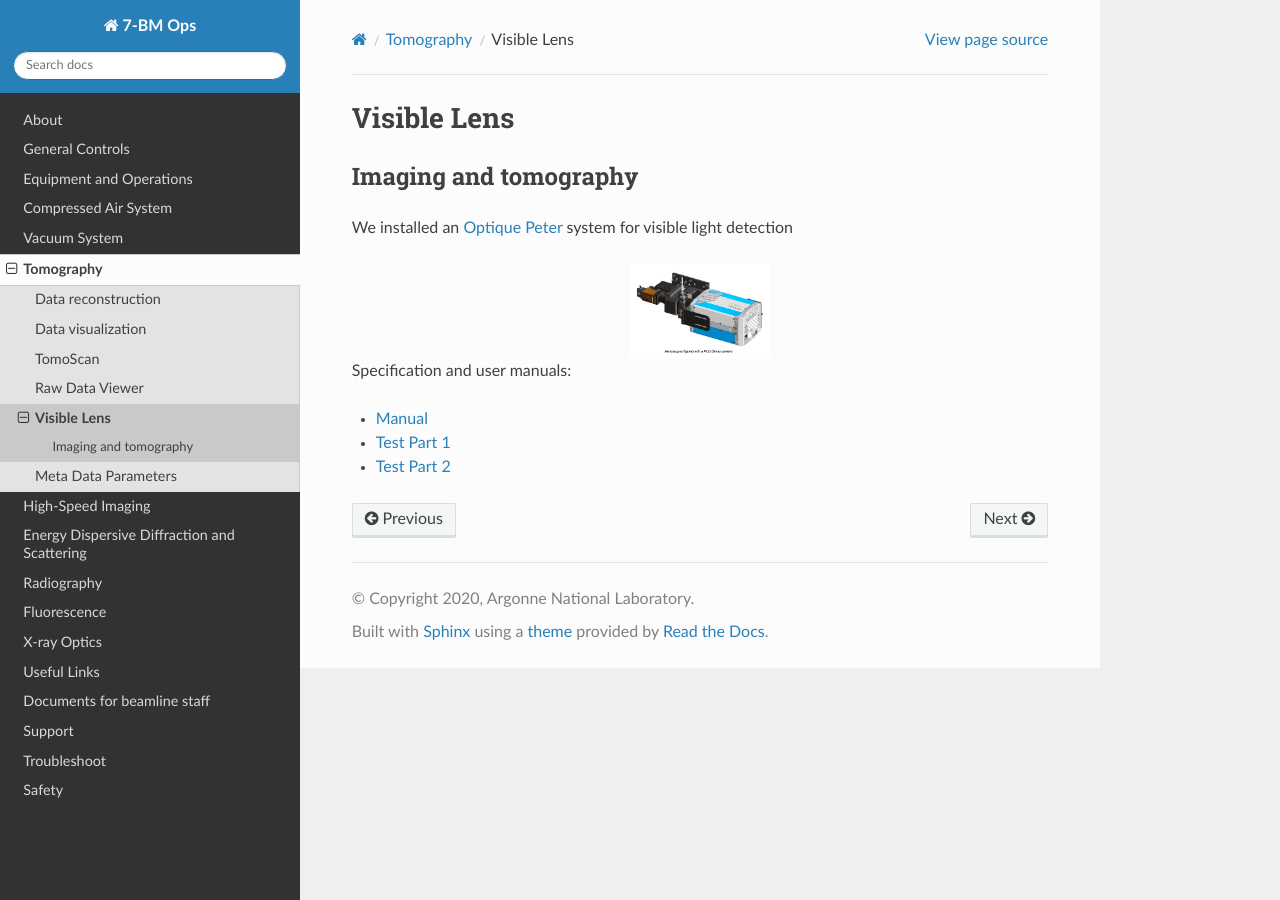
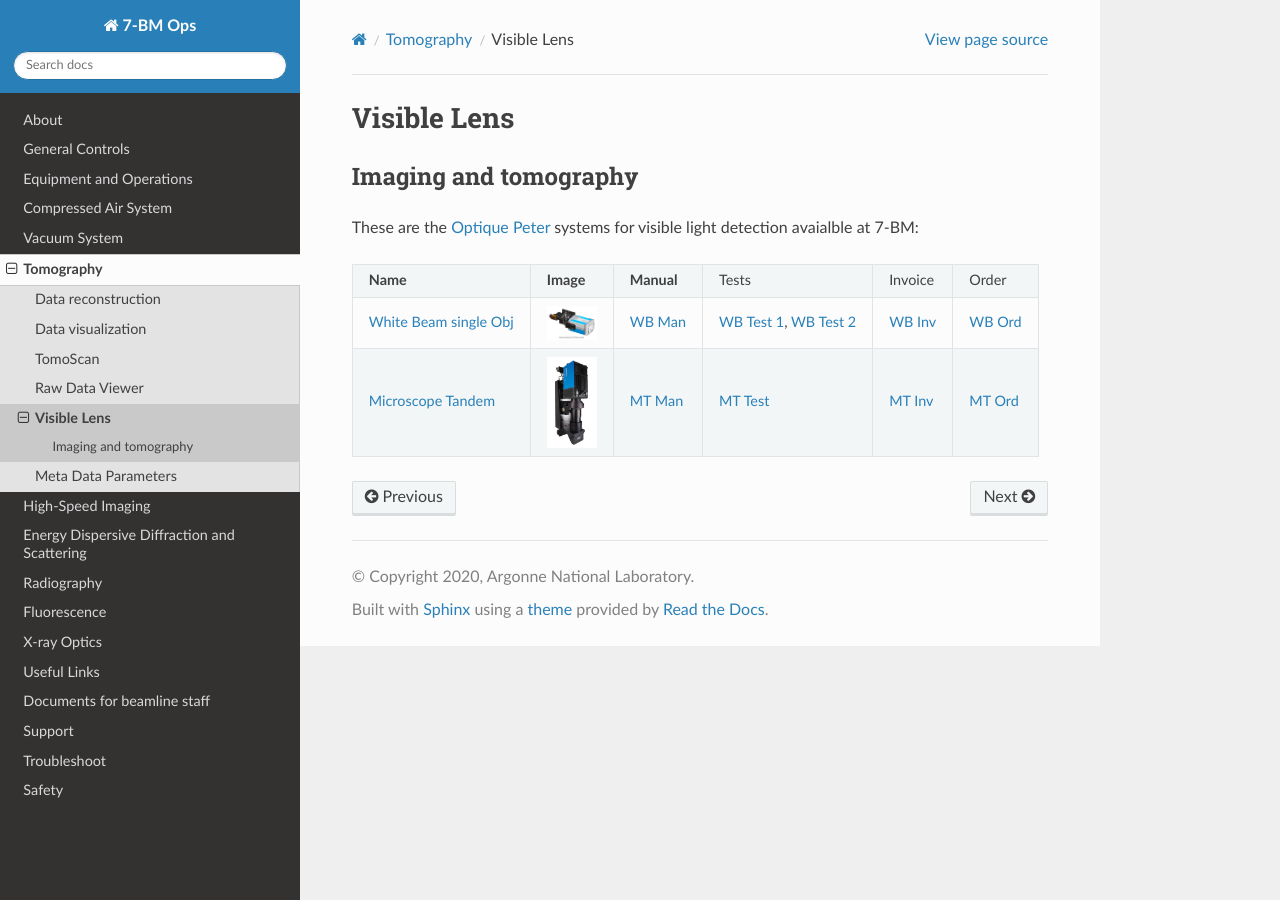
Before and after one commit to xray-imaging/7bm-docs, a Sphinx documentation site: the page built from docs/source/tomography/visiblelens.rst, in a window 1280 px wide. Built offline with Sphinx 7.4.7 and the Read the Docs theme 3.1.0, drawn with Linux system fonts in a browser that asks for light colours.

Commit message:
added Optique Peter docs

```diff
--- a/docs/source/tomography/visiblelens.rst
+++ b/docs/source/tomography/visiblelens.rst
@@ -4,16 +4,35 @@ Visible Lens
 Imaging and tomography
 ----------------------
 
-We installed an `Optique Peter <http://www.optiquepeter.com/>`_ system for visible light detection
+.. _White Beam single Obj: https://anl.box.com/s/vkz5oifvf2vi08pmcippikcwx1zhjzhr
+.. _WB Test 1: https://anl.box.com/s/djl0v91jjeuxz9oa72n2okipiagjnw3e
+.. _WB Test 2: https://anl.box.com/s/mrndbwfwqdgj31idfazakgd8stl0w86t
+.. _WB Man: https://anl.box.com/s/c5pbdkikbgh7j42n8p8hljstai2unc8v
+.. _WB Inv: https://anl.box.com/s/c4fygn003c8wi1y2gz43o7es0x717ghh
+.. _WB Ord: https://apps.inside.anl.gov/paris/req.jsp?reqNbr=G0-261051
 
-.. image:: ../img/optique_peter_single.png
-   :width: 140px
-   :align: center
-   :alt: tomo_user
+.. _Microscope Tandem: https://anl.box.com/s/zhl28qzojmzje1gkime9g2maz4rxhvlm
+.. _MT Man: https://anl.box.com/s/f43or1ruvyeu2j8b1kkry3gir3o8vvey
+.. _MT Test : https://anl.box.com/s/ysvn43i89s6wbv99oyta39oiu3hz2l2d
+.. _MT Inv: https://anl.box.com/s/lo2itrtpaovyjm5yw2vchz0uz7hhfqyf
+.. _MT Ord: https://apps.inside.anl.gov/paris/req.jsp?reqNbr=G3-181073
+
+These are the `Optique Peter <http://www.optiquepeter.com/>`_ systems for visible light detection avaialble at 7-BM:
 
 
-Specification and user manuals:
++------------------------+-------------------+-----------------+---------------------------+------------------+-----------+
+| **Name**               |      **Image**    |  **Manual**     |     Tests                 |         Invoice  |   Order   |
++------------------------+-------------------+-----------------+---------------------------+------------------+-----------+
+|`White Beam single Obj`_|     |op0001|      |  `WB Man`_      | `WB Test 1`_, `WB Test 2`_|      `WB Inv`_   | `WB Ord`_ |
++------------------------+-------------------+-----------------+---------------------------+------------------+-----------+
+|`Microscope Tandem`_    |     |op0002|      |  `MT Man`_      | `MT Test`_                |      `MT Inv`_   | `MT Ord`_ |
++------------------------+-------------------+-----------------+---------------------------+------------------+-----------+
 
-- `Manual <https://anl.box.com/s/djl0v91jjeuxz9oa72n2okipiagjnw3e>`_
-- `Test Part 1 <https://anl.box.com/s/mrndbwfwqdgj31idfazakgd8stl0w86t>`_
-- `Test Part 2 <https://anl.box.com/s/c5pbdkikbgh7j42n8p8hljstai2unc8v>`_
+
+.. |op0001| image:: ../img/optique_peter_single.png
+   :width: 50px
+   :alt: op_01
+
+.. |op0002| image:: ../img/optique_peter_tandem.png
+   :width: 50px
+   :alt: op_02
```
Also changed, not shown: docs/source/img/optique_peter_tandem.png (added).
